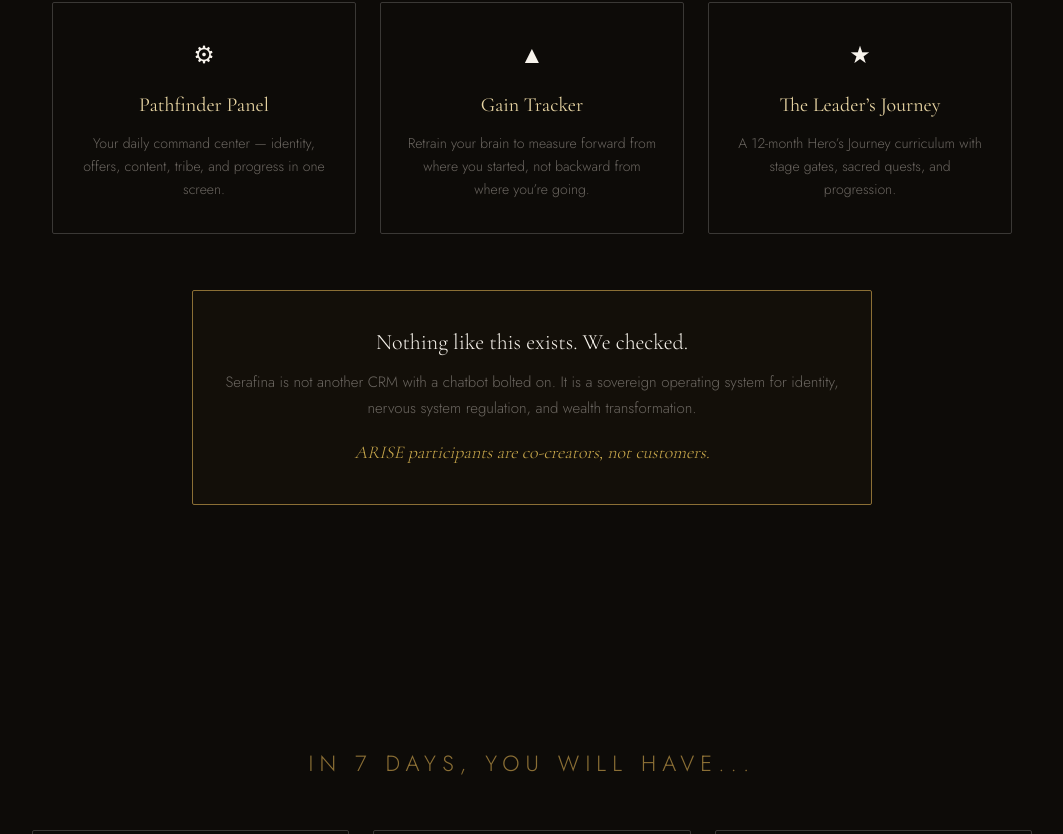
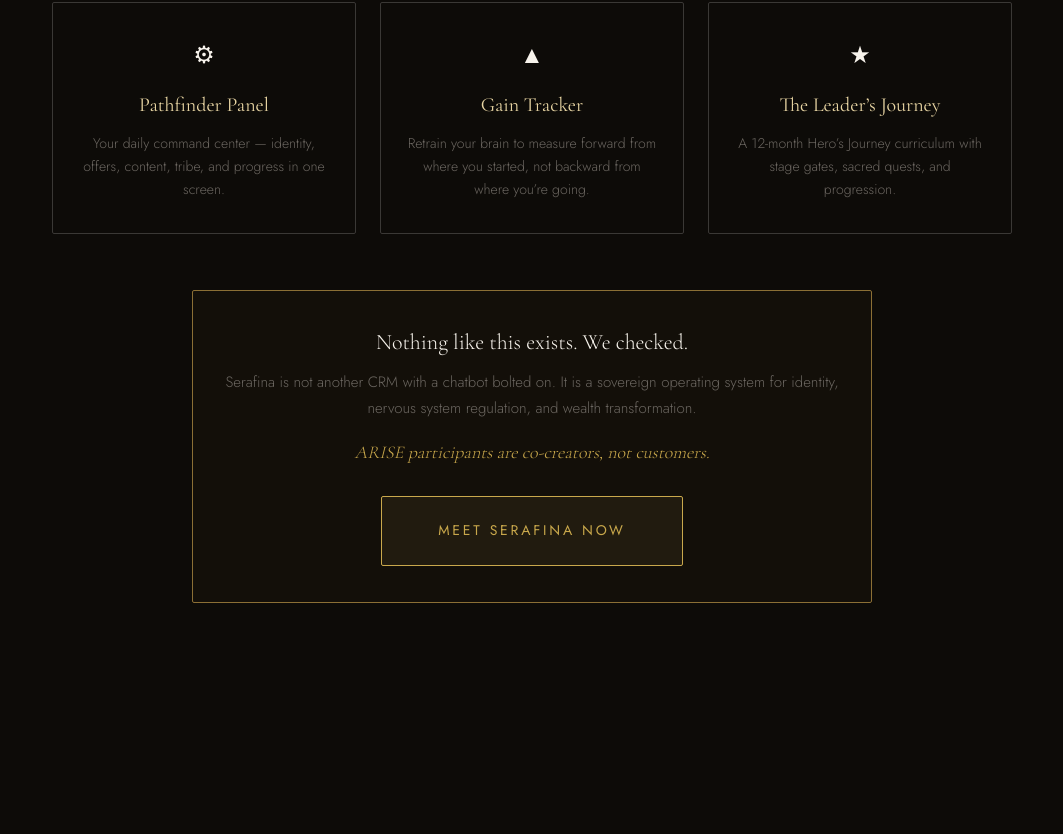
Before and after one commit to jacksonstrong/arise, a Next.js app: page / in a window 1280 px wide. Shown: the part 11166-12000 px from the top of the page, without its empty margins (108-1171 px from the left). Built offline with nearby package versions, Linux system fonts and the light colour scheme.

Commit message:
Add Meet Serafina CTA below the sovereign OS section
Links to Seraphina Gateway registration page.

Co-Authored-By: Claude Opus 4.6 (1M context) <noreply@anthropic.com>

```diff
--- a/src/app/page.tsx
+++ b/src/app/page.tsx
@@ -1251,6 +1251,15 @@ export default function Home() {
               >
                 ARISE participants are co-creators, not customers.
               </p>
+              <div style={{ marginTop: 28 }}>
+                <a
+                  href="https://seraphina-gateway.vercel.app/"
+                  className="btn btn-large"
+                  style={{ textDecoration: "none", display: "inline-block" }}
+                >
+                  Meet Serafina Now
+                </a>
+              </div>
             </div>
           </div>
         </div>
```
